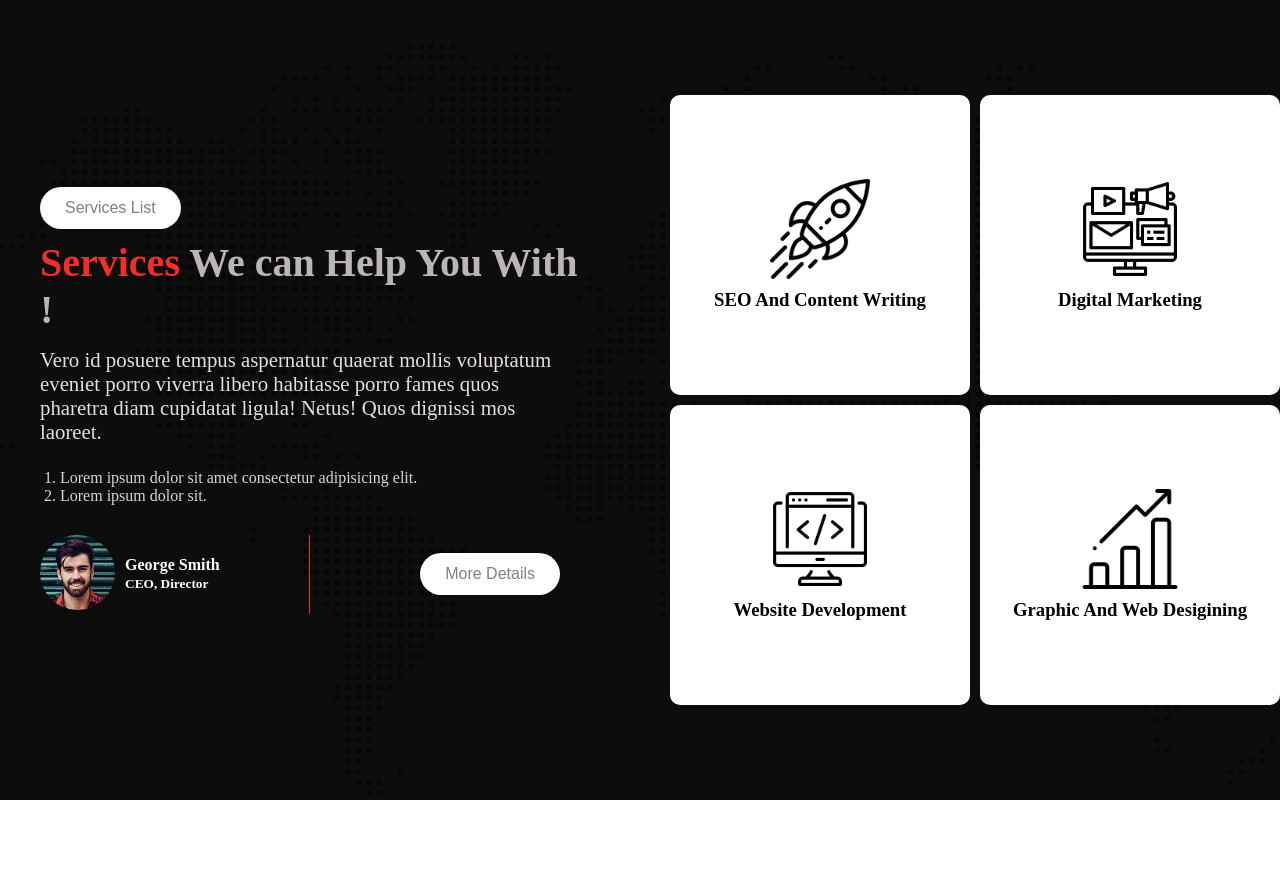
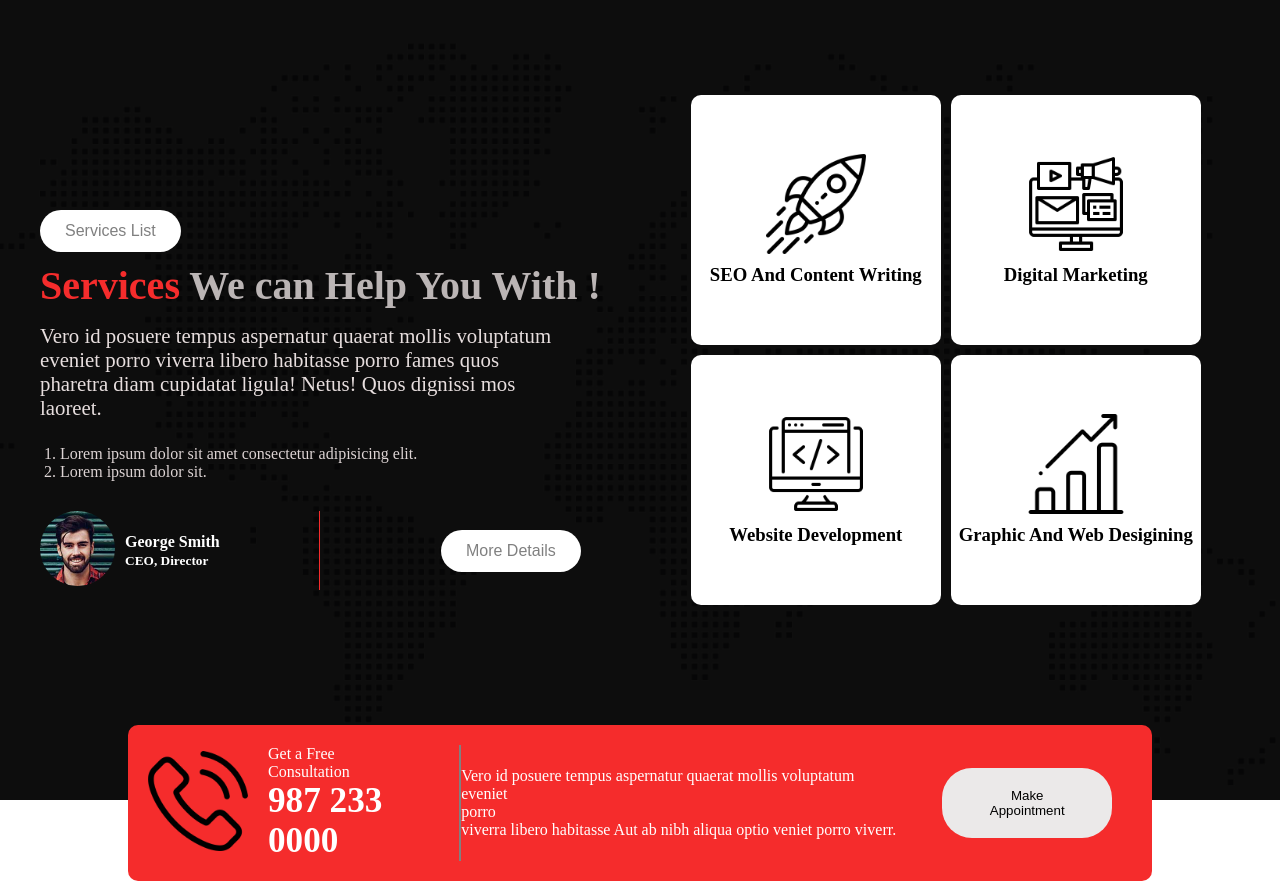
Before and after one commit to SajeedAninda/Conceptual-Website-2, a plain HTML site: page index.html in a window 1280 px wide. Shown: the part 800-1681 px from the top of the page. Before the commit the page ends 1600 px from the top, so only its background shows below. Drawn offline with Linux system fonts and the light colour scheme.

Commit message:
Commit after consultancy Section

```diff
--- a/index.html
+++ b/index.html
@@ -92,6 +92,26 @@
                 </div>
             </div>
         </section>
+
+        <!-- CONSULTATION SECTION  -->
+        <div class="consultation-container">
+            <div class="consultation-number">
+                <div class="consultation-number-icon">
+                    <img src="asset/icons/phone-call.png" alt="">
+                </div>
+                <div class="consultation-number-details">
+                    <p>Get a Free Consultation</p>
+                    <h2>987 233 <br>0000</h2>
+                </div>
+            </div>
+            <div class="consultation-text">
+                <p>Vero id posuere tempus aspernatur quaerat mollis voluptatum eveniet <br> porro <br>
+                    viverra libero habitasse Aut ab nibh aliqua optio veniet porro viverr.</p>
+            </div>
+            <div class="consultation-button">
+                <button>Make Appointment</button>
+            </div>
+        </div>
     </main>
 </body>
 
--- a/styles/style.css
+++ b/styles/style.css
@@ -130,13 +130,15 @@ nav {
     color: rgb(221, 212, 212);
 
 }
-.author{
+
+.author {
     display: flex;
     justify-content: space-between;
     align-items: center;
     margin-top: 30px;
 }
-.author-details{
+
+.author-details {
     display: flex;
     /* justify-content: ; */
     align-items: center;
@@ -144,25 +146,31 @@ nav {
     width: 50%;
     border-right: 1px solid #F52C2C;
 }
-.author-details img{
+
+.author-details img {
     width: 75px;
     border-radius: 50%;
 }
-.author-details h5{
-    color:white;
+
+.author-details h5 {
+    color: white;
     font-size: 1rem;
 }
-.author-button{
+
+.author-button {
     padding-right: 20px;
 }
-.services-boxes{
+
+.services-boxes {
     display: flex;
     gap: 10px;
     padding-top: 10px;
+    margin-bottom: 100px;
 }
-.box{
-    width: 300px;
-    height: 300px;
+
+.box {
+    width: 250px;
+    height: 250px;
     background-color: white;
     text-align: center;
     display: flex;
@@ -172,7 +180,52 @@ nav {
     border-radius: 10px;
     margin-bottom: 10px;
 }
-.box img{
+
+.box img {
     width: 100px;
     margin-bottom: 10px;
 }
+
+/* CONSULTATION SECTION  */
+.consultation-container{
+    width: 80%;
+    background-color: #F52C2C;
+    margin: 0 auto;
+    border-radius: 10px;
+    display: flex;
+    justify-content: space-between;
+    align-items: center;
+    padding: 20px;
+    margin-top: -75px;
+}
+.consultation-number{
+    display: flex;
+    align-items: center;
+    gap: 20px;
+    padding-right: 40px;
+    border-right: 2px solid grey;
+}
+.consultation-number p{
+    color: white;
+}
+.consultation-number h2{
+    color: white;
+    font-size: 2.2rem;
+}
+.consultation-number-icon img{
+    width: 100px;
+}
+.consultation-text p{
+    color: white;
+    padding-right: 40px;
+}
+.consultation-button button{
+    padding: 20px 30px;
+    background-color: white;
+    border:none;
+    border-radius: 30px;
+    background-color: rgb(235, 233, 233);
+    cursor: pointer;
+    margin-right: 20px;
+
+}
```
